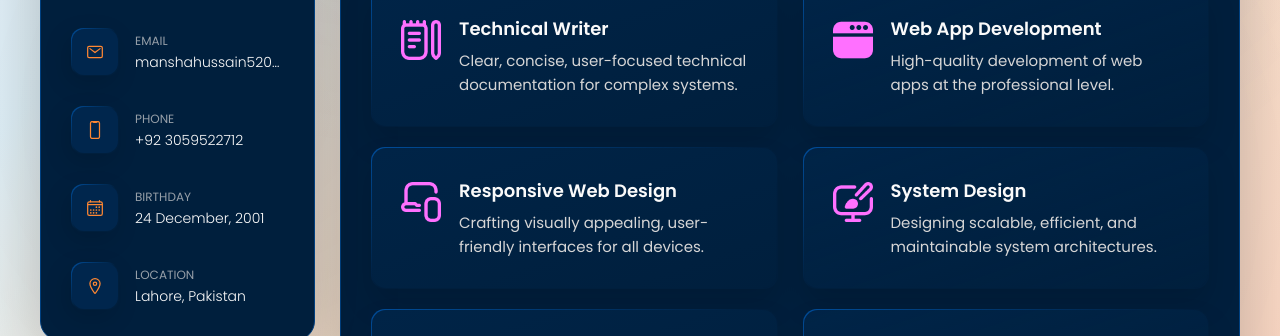
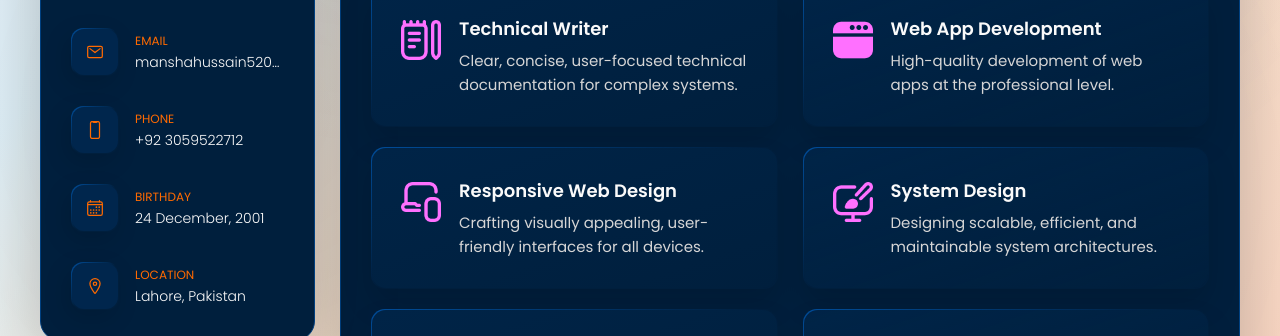
Before and after one commit to manshahussain5/Manshahussain-Portfolio, a plain HTML site: page index.html in a window 1280 px wide. Shown: the part 448-784 px from the top of the page. Drawn offline with nearby package versions, Linux system fonts and the light colour scheme.

```diff
--- a/assets/css/style.css
+++ b/assets/css/style.css
@@ -234,7 +234,10 @@
   z-index: -1;
 }
 
-.icon-box ion-icon { --ionicon-stroke-width: 35px; }
+.icon-box ion-icon {
+  --ionicon-stroke-width: 35px;
+  color: hsl(25, 100%, 50%);
+}
 
 article { display: none; }
 
@@ -462,7 +465,7 @@
 }
 
 .contact-title {
-  color: var(--light-gray-70);
+  color: hsl(25, 100%, 50%);
   font-size: var(--fs-8);
   text-transform: uppercase;
   margin-bottom: 2px;
```
